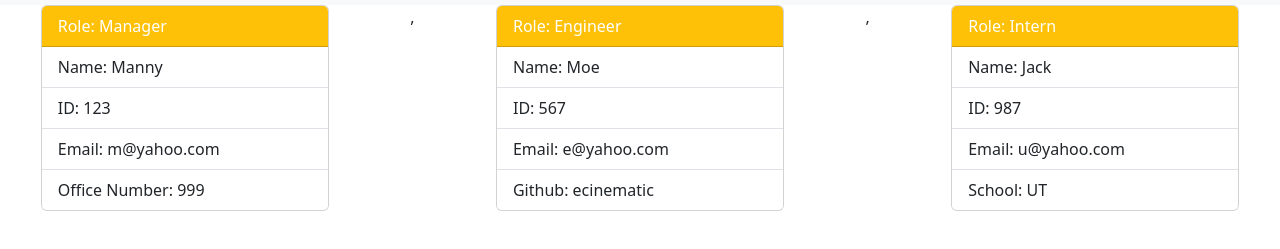
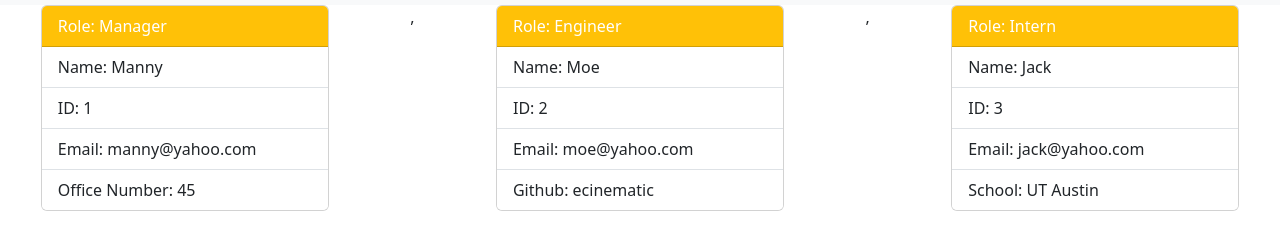
Before and after one commit to ecinematic/TheDreamTeam, a website: page dist/team.html in a window 1280 px wide. Shown: the part 51-300 px from the top of the page. Drawn offline with nearby package versions, Linux system fonts and the light colour scheme.

Commit message:
ran final test successfully

```diff
--- a/dist/team.html
+++ b/dist/team.html
@@ -22,9 +22,9 @@
     </div>
     <ul class="list-group list-group-flush">
       <li class="list-group-item">Name: Manny</li>
-      <li class="list-group-item">ID: 123</li>
-      <li class="list-group-item">Email: m@yahoo.com</li>
-        <li class="list-group-item">Office Number: 999</li>
+      <li class="list-group-item">ID: 1</li>
+      <li class="list-group-item">Email: manny@yahoo.com</li>
+        <li class="list-group-item">Office Number: 45</li>
         </ul>
       </div>
         ,
@@ -34,8 +34,8 @@
     </div>
     <ul class="list-group list-group-flush">
       <li class="list-group-item">Name: Moe</li>
-      <li class="list-group-item">ID: 567</li>
-      <li class="list-group-item">Email: e@yahoo.com</li>
+      <li class="list-group-item">ID: 2</li>
+      <li class="list-group-item">Email: moe@yahoo.com</li>
         <li class="list-group-item">Github: ecinematic</li>
         </ul>
       </div>
@@ -46,9 +46,9 @@
     </div>
     <ul class="list-group list-group-flush">
       <li class="list-group-item">Name: Jack</li>
-      <li class="list-group-item">ID: 987</li>
-      <li class="list-group-item">Email: u@yahoo.com</li>
-        <li class="list-group-item">School: UT</li>
+      <li class="list-group-item">ID: 3</li>
+      <li class="list-group-item">Email: jack@yahoo.com</li>
+        <li class="list-group-item">School: UT Austin</li>
         </ul>
       </div>
 
```
